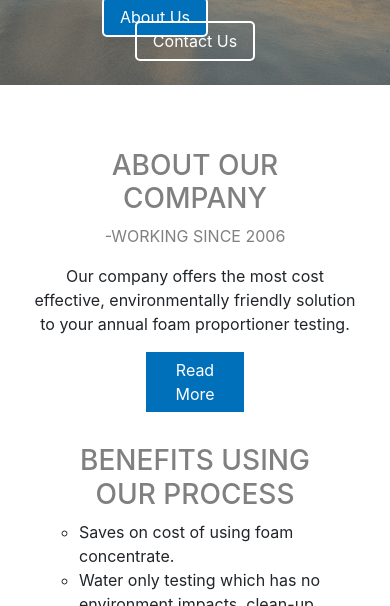
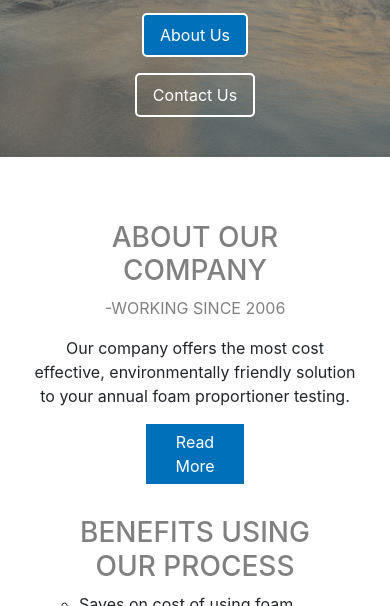
Before and after one commit to chasehoff/foam_solutions, a website: page index.html in a window 390 px wide. Shown: the part 494-1100 px from the top of the page. Drawn offline with nearby package versions, Linux system fonts and the light colour scheme.

Commit message:
Responsive push #2

```diff
--- a/scss/main.scss
+++ b/scss/main.scss
@@ -94,6 +94,15 @@ img {
 }
 #ind-header-btn li {
     display: inline-block;
+    margin: .5rem;
+    a {
+        @media screen and (max-width: 600px) {
+            display: block;
+            margin: 0 !important;
+
+        }
+    }
+
 }
 #ind-header-btn li:nth-of-type(1) a {
     margin-right: 5rem;
```
Also changed, not shown: css/main.css.
